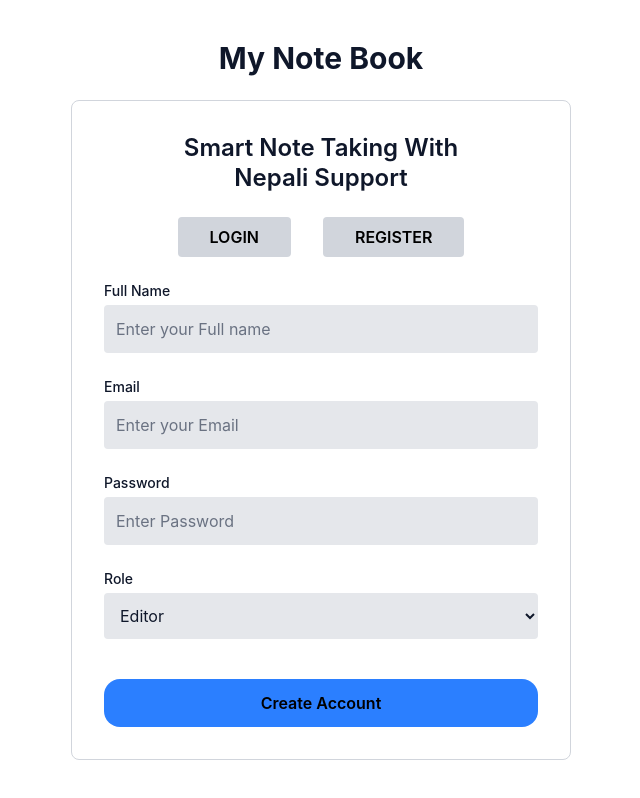
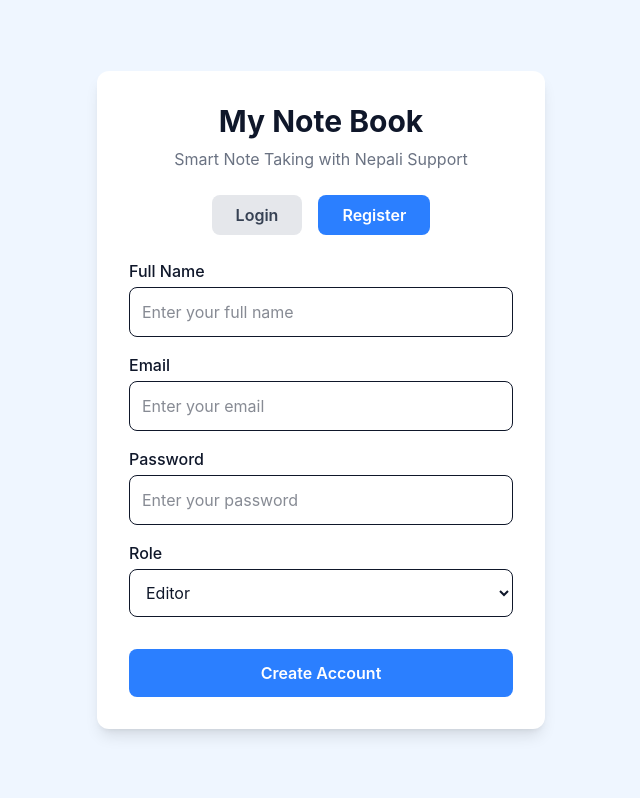
Before and after one commit to prasnaa/Note-taking-app, a Next.js app: page /register in a window 1280 px wide. Shown: the whole page, without its empty margins (319-959 px from the left). Built offline with nearby package versions, Linux system fonts and the light colour scheme.

Commit message:
completed the login and register

```diff
--- a/app/(auth)/login/page.tsx
+++ b/app/(auth)/login/page.tsx
@@ -1,23 +1,50 @@
-export default function Login () {
-    return (
-        <div>
-          <div className="flex items-center justify-center flex-col space-x-px-4 pb-20 pr-180 pl-180 bg-white h-screen
-          w-screen">
-            <h1>My Note Book</h1>
-              <h1>Smart Note taking app with<br />Nepali Support</h1>
+// 'use client'
 
-            <div className="box-content h-2/5 w-2/5 pt-8 pb-50 pr-1420 pl-1420 flex justify-center items-center bg-blue-200">
-            <div className="justify-center items-center flex flex-col space-x-px-4 pb-20 pr-180 pl-240 bg-blue-200">
+import Link from "next/link";
 
-                <input type="text" placeholder="Username" className="mb-20 p-20 border border-gray-300 rounded w-100 "/>
-                <input type="password" placeholder="Password" className="mb-20 p-20 border border-gray-300 rounded w-100"/>
-                <button className="bg-blue-500 text-white p-15 rounded-2xl w-80 hover:bg-blue-600">Login</button>
+export default function LoginPage() {
+  return (
+    <div className="min-h-screen flex items-center justify-center bg-blue-50">
+      <div className="bg-white w-full max-w-md p-8 rounded-xl shadow-lg">
 
-            </div>
-        </div>
-          </div>
+        <h1 className="text-3xl font-bold text-center mb-2">
+          My Note Book
+        </h1>
+        <p className="text-center text-gray-600 mb-6 font-semibold">
+          Smart Note Taking with Nepali Support
+        </p>
+
+         <div className="flex justify-center gap-4 mb-6">
+
+          <button className="px-6 py-2 rounded-lg bg-blue-500 text-white font-semibold">
+            Login
+          </button>
+
+        <Link href="/register">
+          <button className="px-6 py-2 rounded-lg bg-gray-300 text-gray-500 font-semibold">
+            Register
+          </button>
+          </Link>
         </div>
 
-    )
+        <label className="block mb-1 font-medium">Email</label>
+        <input
+          type="email"
+          placeholder="Enter your email"
+          className="w-full p-3 border rounded-lg mb-4 focus:outline-none focus:ring-2 focus:ring-blue-400"
+        />
 
+        <label className="block mb-1 font-medium">Password</label>
+        <input
+          type="password"
+          placeholder="Enter your password"
+          className="w-full p-3 border rounded-lg mb-6 focus:outline-none focus:ring-2 focus:ring-blue-400"
+        />
+
+        <button className="w-full bg-blue-500 text-white py-3 rounded-lg font-semibold hover:bg-blue-600 transition">
+          Login
+        </button>
+      </div>
+    </div>
+  );
 }
--- a/app/(auth)/register/page.tsx
+++ b/app/(auth)/register/page.tsx
@@ -1,68 +1,80 @@
-//export default function Register() {
+// 'use client'
+import Link from "next/link";
+
+
 export default function Register() {
   return (
-    <div className="flex flex-col items-center justify-center h-screen w-screen bg-white">
+    <div className="min-h-screen flex items-center justify-center bg-blue-50">
+      <div className="bg-white w-full max-w-md p-8 rounded-xl shadow-lg">
 
-      {/* App Title Outside Box */}
-      <h1 className="text-3xl font-bold mb-6">My Note Book</h1>
+        {/* App Title */}
+        <h1 className="text-3xl font-bold text-center mb-2">
+          My Note Book
+        </h1>
+        <p className="text-center text-gray-500 mb-6">
+          Smart Note Taking with Nepali Support
+        </p>
 
-      {/* Main Box */}
-      <div className="border border-gray-300 p-8 rounded-lg w-[500px] space-y-6">
+        {/* Toggle Buttons */}
+        <div className="flex justify-center gap-4 mb-6">
+          <Link href="/login">
+          <button className="px-6 py-2 rounded-lg bg-gray-200 font-semibold text-gray-700">
+            Login
+          </button>
+          </Link>
 
-        {/* Title inside box */}
-        <div className="text-center mb-6">
-          <h1 className="text-2xl font-semibold leading-tight">
-            Smart Note Taking With <br /> Nepali Support
-          </h1>
+          <button className="px-6 py-2 rounded-lg bg-blue-500 text-white font-semibold">
+            Register
+          </button>
         </div>
 
-        {/* Toggle buttons */}
-        <div className="flex justify-center gap-8 mb-6">
-          <button className="bg-gray-300 text-black py-2 px-8 rounded font-semibold">LOGIN</button>
-          <button className="bg-gray-300 text-black py-2 px-8 rounded font-semibold">REGISTER</button>
-        </div>
+        {/* Form */}
+        <form className="space-y-4">
 
-        {/* Form fields */}
-        <form className="flex flex-col gap-6">
-          <div className="flex flex-col">
-            <label className="text-sm font-medium mb-1">Full Name</label>
+          {/* Full Name */}
+          <div>
+            <label className="block mb-1 font-medium">Full Name</label>
             <input
               type="text"
-              placeholder="Enter your Full name"
-              className="p-3 rounded bg-gray-200 placeholder-gray-500"
+              placeholder="Enter your full name"
+              className="w-full p-3 border rounded-lg focus:outline-none focus:ring-2 focus:ring-blue-400"
             />
           </div>
 
-          <div className="flex flex-col">
-            <label className="text-sm font-medium mb-1">Email</label>
+          {/* Email */}
+          <div>
+            <label className="block mb-1 font-medium">Email</label>
             <input
               type="email"
-              placeholder="Enter your Email"
-              className="p-3 rounded bg-gray-200 placeholder-gray-500"
+              placeholder="Enter your email"
+              className="w-full p-3 border rounded-lg focus:outline-none focus:ring-2 focus:ring-blue-400"
             />
           </div>
 
-          <div className="flex flex-col">
-            <label className="text-sm font-medium mb-1">Password</label>
+          {/* Password */}
+          <div>
+            <label className="block mb-1 font-medium">Password</label>
             <input
               type="password"
-              placeholder="Enter Password"
-              className="p-3 rounded bg-gray-200 placeholder-gray-500"
+              placeholder="Enter your password"
+              className="w-full p-3 border rounded-lg focus:outline-none focus:ring-2 focus:ring-blue-400"
             />
           </div>
 
-          <div className="flex flex-col">
-            <label className="text-sm font-medium mb-1">Role</label>
-            <select className="p-3 rounded bg-gray-200">
+          {/* Role */}
+          <div>
+            <label className="block mb-1 font-medium">Role</label>
+            <select className="w-full p-3 border rounded-lg focus:outline-none focus:ring-2 focus:ring-blue-400">
               <option>Editor</option>
               <option>Viewer</option>
               <option>Admin</option>
             </select>
           </div>
 
+          {/* Submit */}
           <button
             type="submit"
-            className="mt-4 text-black py-3 rounded-2xl bg-blue-500 font-semibold hover:bg-gray-400"
+            className="w-full mt-4 bg-blue-500 text-white py-3 rounded-lg font-semibold hover:bg-blue-600 transition"
           >
             Create Account
           </button>
--- /dev/null
+++ b/lib/auth.ts
@@ -0,0 +1,11 @@
+import React from 'react'
+
+const auth = () => {
+  return (
+    <div>
+
+    </div>
+  )
+}
+
+export default auth
--- a/package.json
+++ b/package.json
@@ -22,6 +22,7 @@
     "next": "16.0.8",
     "react": "19.2.1",
     "react-dom": "19.2.1",
+    "react-quill": "^2.0.0",
     "tailwind-merge": "^3.4.0"
   },
   "devDependencies": {
```
Also changed, not shown: 1 other file (tests, documents, lock files or other folders).
